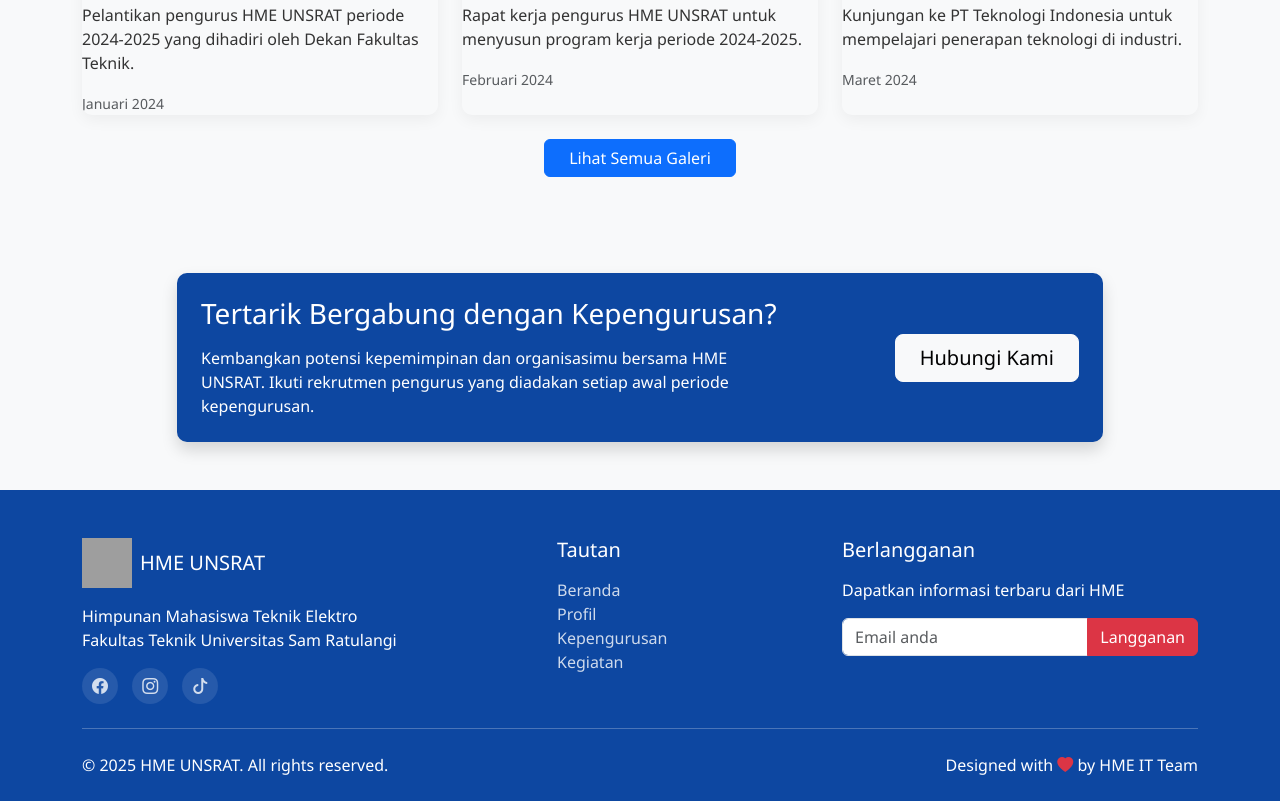
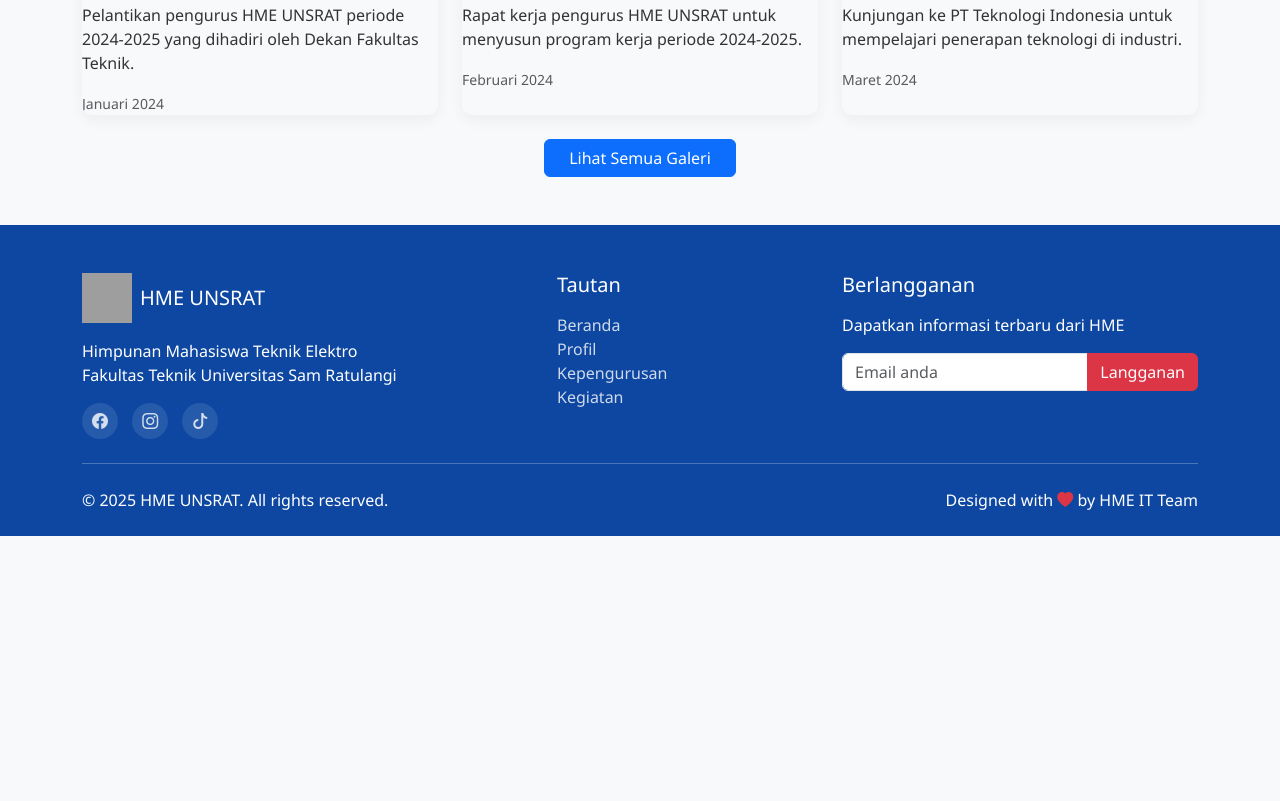
Before and after one commit to nazlahayunda23/Web-Framework, a website: page pages/kepengurusan/kepengurusan.html in a window 1280 px wide. Shown: the part 5706-6507 px from the top of the page. After the commit the page ends 6242 px from the top, so only its background shows below. Drawn offline with nearby package versions, Linux system fonts and the light colour scheme; grey boxes are pictures that could not be loaded; files whose address does not match are found by name.

Commit message:
kepengurusan berhasil dicommit

```diff
--- a/pages/kepengurusan/kepengurusan.html
+++ b/pages/kepengurusan/kepengurusan.html
@@ -682,27 +682,6 @@
     </div>
   </section>
 
-  <!-- Call to Action -->
-  <section class="py-5">
-    <div class="container">
-      <div class="row justify-content-center">
-        <div class="col-lg-10">
-          <div class="team-card border-0 shadow p-4 bg-blue text-white">
-            <div class="row align-items-center">
-              <div class="col-lg-8">
-                <h3 class="mb-3">Tertarik Bergabung dengan Kepengurusan?</h3>
-                <p class="mb-lg-0">Kembangkan potensi kepemimpinan dan organisasimu bersama HME UNSRAT. Ikuti rekrutmen pengurus yang diadakan setiap awal periode kepengurusan.</p>
-              </div>
-              <div class="col-lg-4 text-lg-end">
-                <a href="kontak.html" class="btn btn-light btn-lg px-4">Hubungi Kami</a>
-              </div>
-            </div>
-          </div>
-        </div>
-      </div>
-    </div>
-  </section>
-
   <!-- Footer -->
   <footer>
     <div class="container">
```
